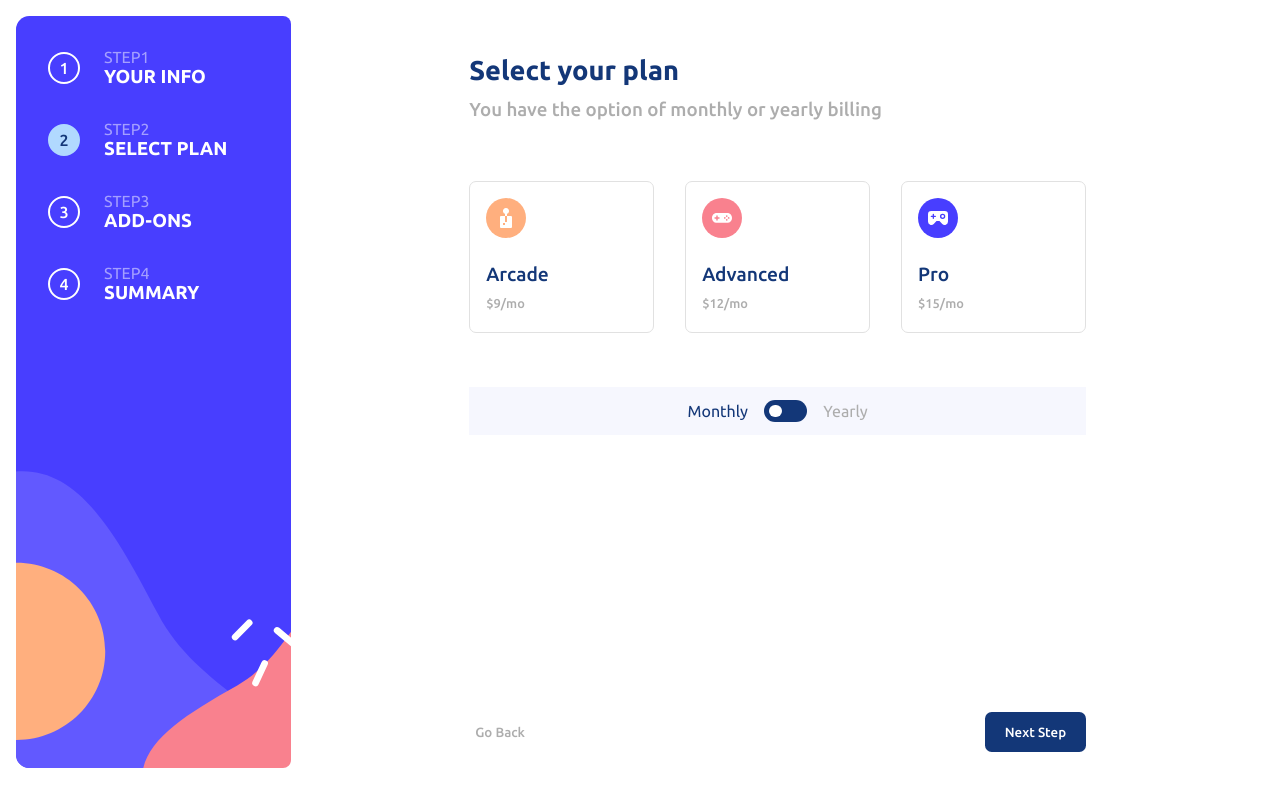
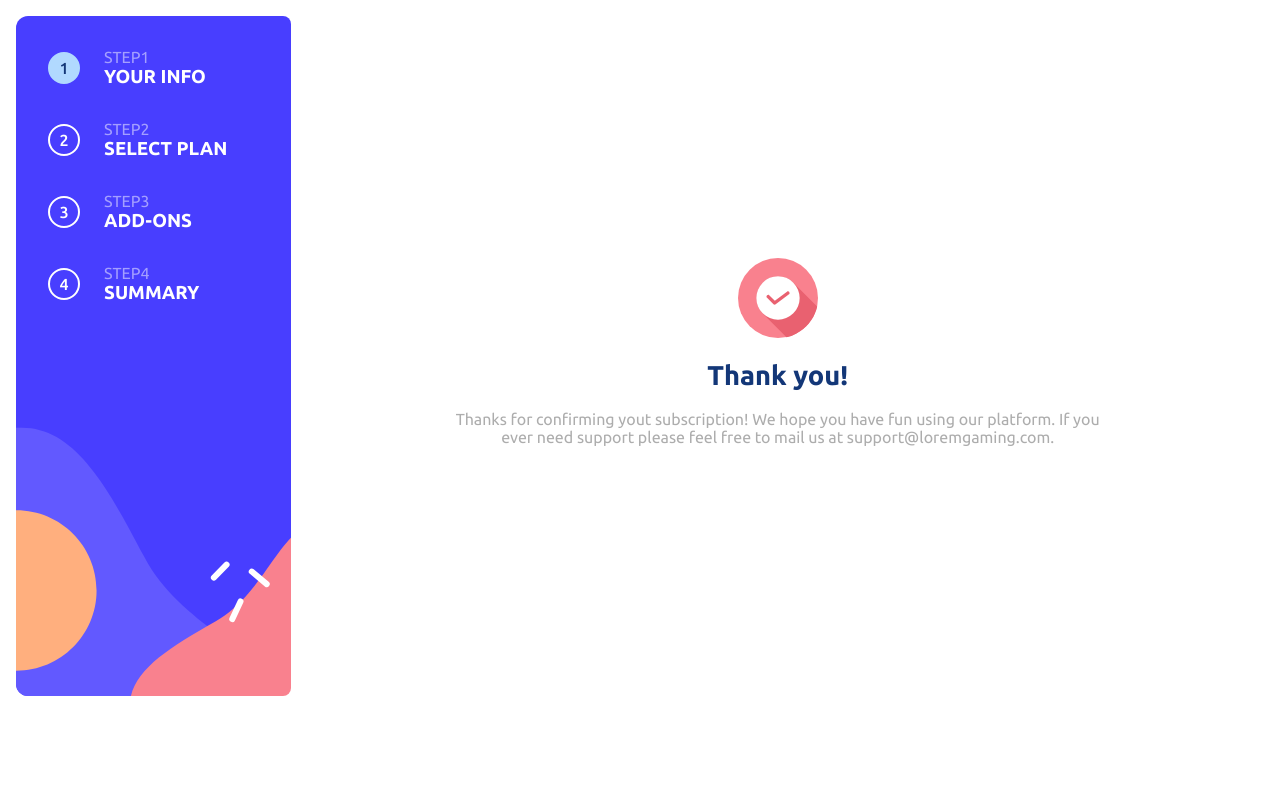
Before and after one commit to AnatolyZZZ/multi-step-form, a React (Create React App) app: page /final in a window 1280 px wide. Built offline with nearby package versions, Linux system fonts and the light colour scheme.

Commit message:
final added, router added

```diff
--- a/src/App.js
+++ b/src/App.js
@@ -1,13 +1,20 @@
 import './App.css';
-import {Step} from '../src/components/Step'
 import {Menu} from '../src/components/Menu'
+import { Final } from './components/Final';
+import { Step } from './components/Step';
+import { Route, Routes } from 'react-router-dom';
 
 
 function App() {
   return (
     <div className="App">
       <Menu/>
-      <Step/>
+      <Routes>
+        <Route path='/' Component={Step}/>
+        <Route path='/final' Component={Final}/>
+      </Routes>
+
+
     </div>
   );
 }
--- a/src/components/Control.js
+++ b/src/components/Control.js
@@ -2,12 +2,14 @@ import { useSelector, useDispatch } from "react-redux"
 import steps from '../form-data.json';
 import './Control.css'
 import {changeUnValid, setStep} from  '../actions';
+import { useNavigate } from "react-router-dom";
 
 
 export const Control = (props) => {
     const fields = useSelector(state => state.fields);
     const plan = useSelector(state => state.plan);
     const dispatch = useDispatch();
+    const navigate = useNavigate();
     const step = useSelector(state => state.current_step);
 
 
@@ -59,6 +61,7 @@ export const Control = (props) => {
                 }
                 break;
             case steps.steps.length - 1 :
+                navigate('/final')
                 break;
             default :
                 dispatch(setStep(step + 1));
--- /dev/null
+++ b/src/components/Final.js
@@ -0,0 +1,11 @@
+export const Final = (props) => {
+    return <div className='step'>
+        <div className='step-content'>
+            <div className='container mooved centered'>
+                <img src='./images/icon-thank-you.svg'/>
+                <h2 className='step-header'>Thank you!</h2>
+                <p className="feature">Thanks for confirming yout subscription! We hope you have fun using our platform. If you ever need support please feel free to mail us at support@loremgaming.com.</p>
+             </div>
+        </div>
+    </div>
+}
--- a/src/components/Step.css
+++ b/src/components/Step.css
@@ -194,6 +194,14 @@
 .colored-background {
     background-color: var(--colored-background);
 }
+.centered {
+    text-align: center;
+    padding: 4em 1em;
+    display: flex;
+    flex-direction: column;
+    justify-content: center;
+    align-items: center;
+}
 
 
 @media (min-width: 680px) {
--- a/src/index.js
+++ b/src/index.js
@@ -6,15 +6,18 @@ import reportWebVitals from './reportWebVitals';
 import { Provider } from 'react-redux';
 import {reducer} from './reducers/index.js'
 import { createStore } from 'redux';
+import {BrowserRouter} from 'react-router-dom'
 
 const store = createStore(reducer);
 
 const root = ReactDOM.createRoot(document.getElementById('root'));
 root.render(
   <React.StrictMode>
+    <BrowserRouter>
     <Provider store={store}>
       <App />
     </Provider>
+    </BrowserRouter>
   </React.StrictMode>
 );
 
--- a/src/reducers/index.js
+++ b/src/reducers/index.js
@@ -3,7 +3,7 @@ import  {SET_FIELD, SET_PAYMENT, SET_OPTION, SET_STEP, CHANGE_VALID, CHANGE_UNVA
 const initialState  = {
     fields : {name : '', email : '', phone : ''},
     valid : {name : true, email : true, phone : true, plan : true},
-    current_step : 1,
+    current_step : 0,
     yearly : 'monthly',
     options : {plan : null},
     multichoice : {add_ons : new Set()},
```
